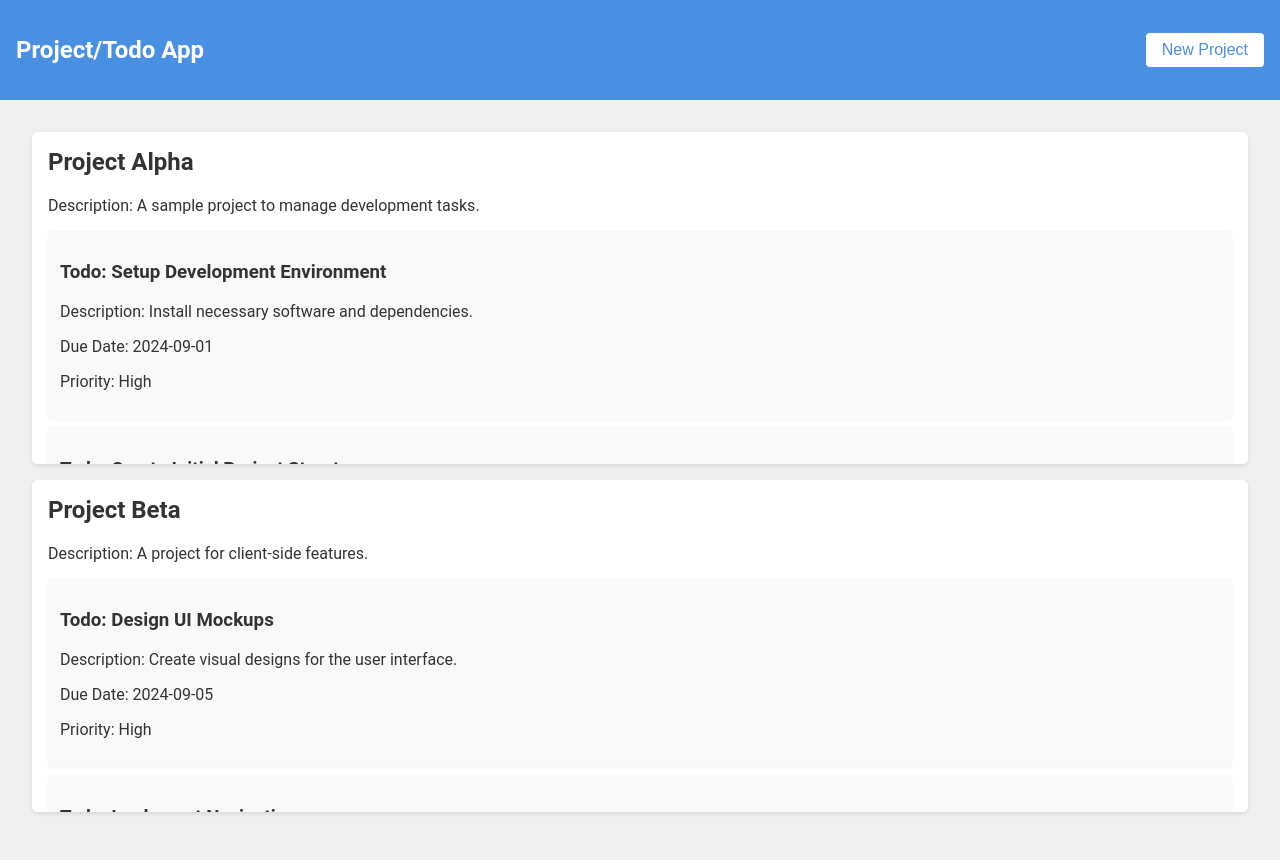
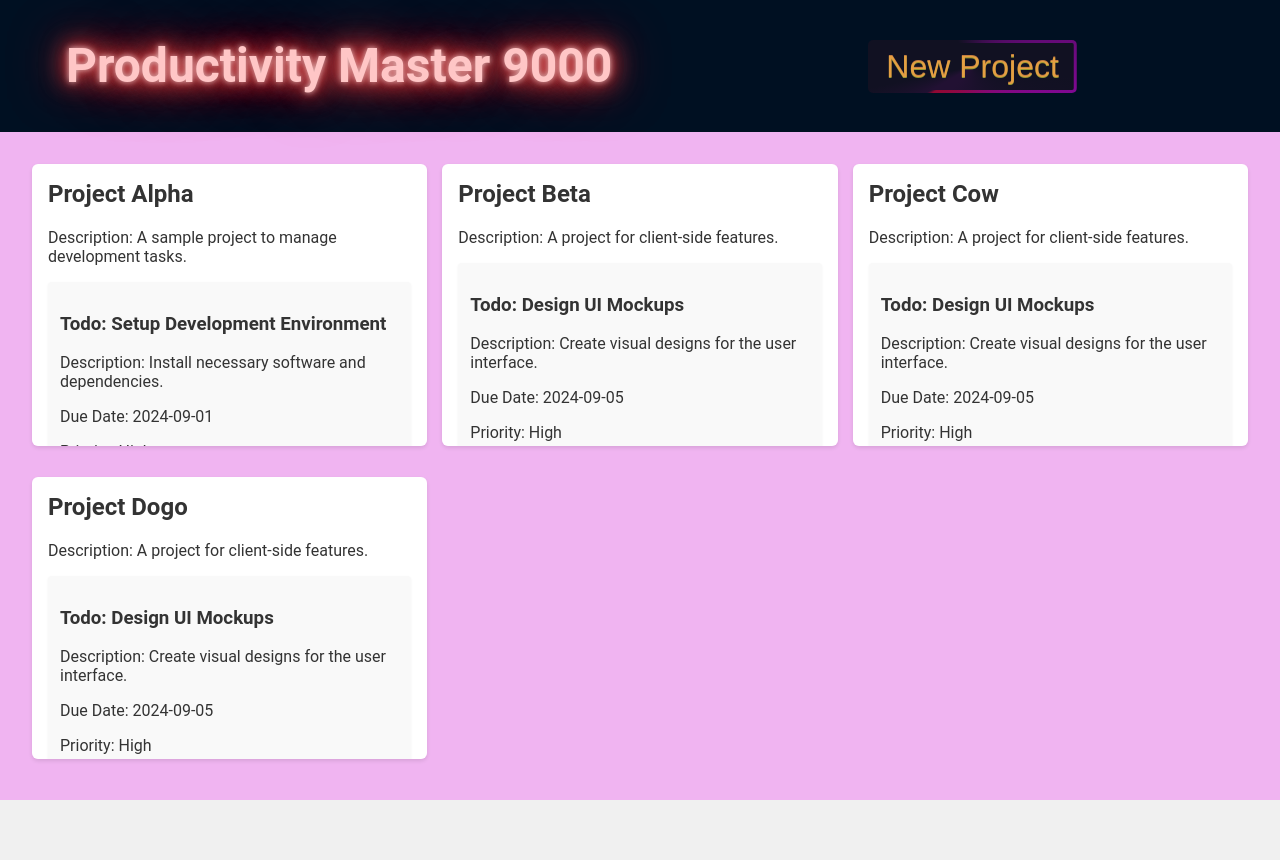
Before and after one commit to Xenrathe/JS-ToDo, a website built with webpack: page src/template.html in a window 1280 px wide. After the commit the page ends 800 px from the top, so only its background shows below. Built offline with nearby package versions, Linux system fonts and the light colour scheme.

Commit message:
Style nav bar, adjust projects/content layout

```diff
--- a/src/styles.css
+++ b/src/styles.css
@@ -4,10 +4,13 @@ body {
   padding: 0;
   background-color: #f0f0f0;
   color: #333;
+  display: flex;
+  flex-direction: column;
+  height: 100vh;
 }
 
 header {
-  background-color: #4a90e2;
+  background-color: #001022;
   padding: 1rem;
   color: white;
 }
@@ -16,27 +19,133 @@ nav {
   display: flex;
   justify-content: space-between;
   align-items: center;
+  gap: 20px;
+  height: 100px;
+  margin-right: max(15%, 50px);
+  margin-left: 50px;
 }
 
-nav button {
-  background-color: white;
-  color: #4a90e2;
-  border: none;
-  padding: 0.5rem 1rem;
-  font-size: 1rem;
-  cursor: pointer;
-  border-radius: 4px;
-  transition: background-color 0.3s ease;
+.neon {
+  min-height: 100%;
+  display: flex;
+  flex-direction: column;
+  justify-content: center;
+  align-items: center;
+
+  font-size: 3rem;
+  text-align: center;
+  line-height: 1;
+  color: #ffc6c6;
+  animation: neon .08s ease-in-out infinite alternate;
 }
 
-nav button:hover {
-  background-color: #e1e1e1;
+@keyframes neon {
+  from {
+    text-shadow:
+    0 0 6px rgba(228, 202, 202, 0.92),
+    0 0 30px rgba(202,228,225,0.34),
+    0 0 12px rgba(242, 30, 30, 0.52),
+    0 0 21px rgba(242, 30, 30, 0.92),
+    0 0 34px rgba(242, 30, 30, 0.78),
+    0 0 54px rgba(242, 30, 30, 0.92);
+  }
+  to {
+    text-shadow:
+    0 0 6px rgba(228, 202, 202, 0.98),
+    0 0 30px rgba(228, 202, 202, 0.42),
+    0 0 12px rgba(242, 30, 30, 0.58),
+    0 0 22px rgba(242, 30, 30, 0.84),
+    0 0 38px rgba(242, 30, 30, 0.88),
+    0 0 60px rgb(242, 30, 30);
+  }
+}
+
+#new-project {
+  color: rgb(255, 161, 74, 0.75);
+  display: grid;
+  place-content: center;
+  font-size: 2rem;
+  text-shadow: 0 1px 0 #969732;
+  padding: 5px 15px;
+}
+
+#new-project:hover {
+  color: rgb(255, 173, 96);
+  cursor: pointer;
+}
+
+.neon-border {
+  --border-angle: 0turn;
+  --main-bg: conic-gradient(
+      from var(--border-angle),
+      #213,
+      #112 5%,
+      #112 60%,
+      #213 95%
+    );
+
+  border: solid 3px transparent;
+  border-radius: 5px;
+  --gradient-border: conic-gradient(from var(--border-angle), transparent 25%, rgb(234, 0, 255, 0.5), rgb(255, 0, 51, 0.5) 99%, transparent);
+
+  background:
+    var(--main-bg) padding-box,
+    var(--gradient-border) border-box,
+    var(--main-bg) border-box;
+
+  background-position: center center;
+
+  animation: bg-spin 3s linear infinite;
+}
+
+.neon-border:hover {
+  --gradient-border: conic-gradient(from var(--border-angle), transparent 25%,  rgb(234, 0, 255, 1), rgb(255, 0, 51, 1)99%, transparent);
+}
+
+@keyframes bg-spin {
+  to {
+    --border-angle: 1turn;
+  }
+}
+
+@property --border-angle {
+  syntax: "<angle>";
+  inherits: true;
+  initial-value: 0turn;
 }
 
 #content {
   padding: 2rem;
   max-height: calc(100vh - 70px);
+  flex: 1;
   overflow-y: auto;
+  display: grid;
+  gap: 15px;
+  background-color: rgb(240, 0, 241, 0.25);
+}
+
+@media screen and (min-width: 1400px) {
+  #content {
+    grid-template-columns: repeat(4, 1fr);
+  }
+}
+
+@media screen and (min-width: 1050px) and (max-width: 1399px) {
+  #content {
+    grid-template-columns: repeat(3, 1fr);
+  }
+}
+
+@media screen and (min-width: 700px) and (max-width: 1049px) {
+  #content {
+    grid-template-columns: repeat(2, 1fr);
+  }
+}
+
+@media screen and (max-width: 699px) {
+  #content {
+    grid-template-columns: repeat(1, 1fr);
+  }
 }
 
 .project {
@@ -46,7 +155,8 @@ nav button:hover {
   border-radius: 6px;
   box-shadow: 0 2px 4px rgba(0, 0, 0, 0.1);
   overflow-y: auto;
-  max-height: 300px;
+  max-height: 500px;
+  min-height: 250px;
 }
 
 .project h2 {
--- a/src/template.html
+++ b/src/template.html
@@ -8,8 +8,8 @@
 <body>
   <header>
       <nav>
-          <h1>Project/Todo App</h1>
-          <button>New Project</button>
+          <h1 class="neon">Productivity Master 9000</h1>
+          <button id="new-project" class="neon-border">New Project</button>
       </nav>
   </header>
 
@@ -49,6 +49,42 @@
               <p>Priority: Low</p>
           </div>
       </div>
+
+      <!-- Example Project 3 -->
+      <div class="project">
+        <h2>Project Cow</h2>
+        <p>Description: A project for client-side features.</p>
+        <div class="todo-item">
+            <h3>Todo: Design UI Mockups</h3>
+            <p>Description: Create visual designs for the user interface.</p>
+            <p>Due Date: 2024-09-05</p>
+            <p>Priority: High</p>
+        </div>
+        <div class="todo-item">
+            <h3>Todo: Implement Navigation</h3>
+            <p>Description: Set up the initial navigation for the application.</p>
+            <p>Due Date: 2024-09-07</p>
+            <p>Priority: Low</p>
+        </div>
+    </div>
+
+    <!-- Example Project 4 -->
+    <div class="project">
+      <h2>Project Dogo</h2>
+      <p>Description: A project for client-side features.</p>
+      <div class="todo-item">
+          <h3>Todo: Design UI Mockups</h3>
+          <p>Description: Create visual designs for the user interface.</p>
+          <p>Due Date: 2024-09-05</p>
+          <p>Priority: High</p>
+      </div>
+      <div class="todo-item">
+          <h3>Todo: Implement Navigation</h3>
+          <p>Description: Set up the initial navigation for the application.</p>
+          <p>Due Date: 2024-09-07</p>
+          <p>Priority: Low</p>
+      </div>
+  </div>
   </div>
 </body>
 </html>
```
